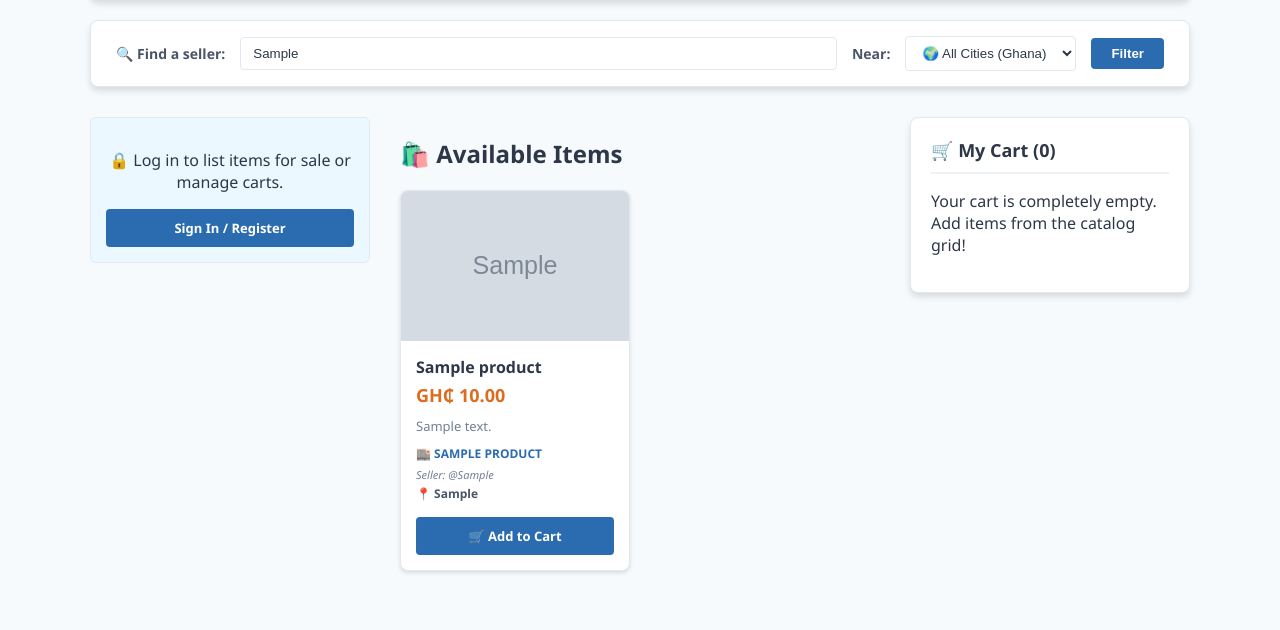
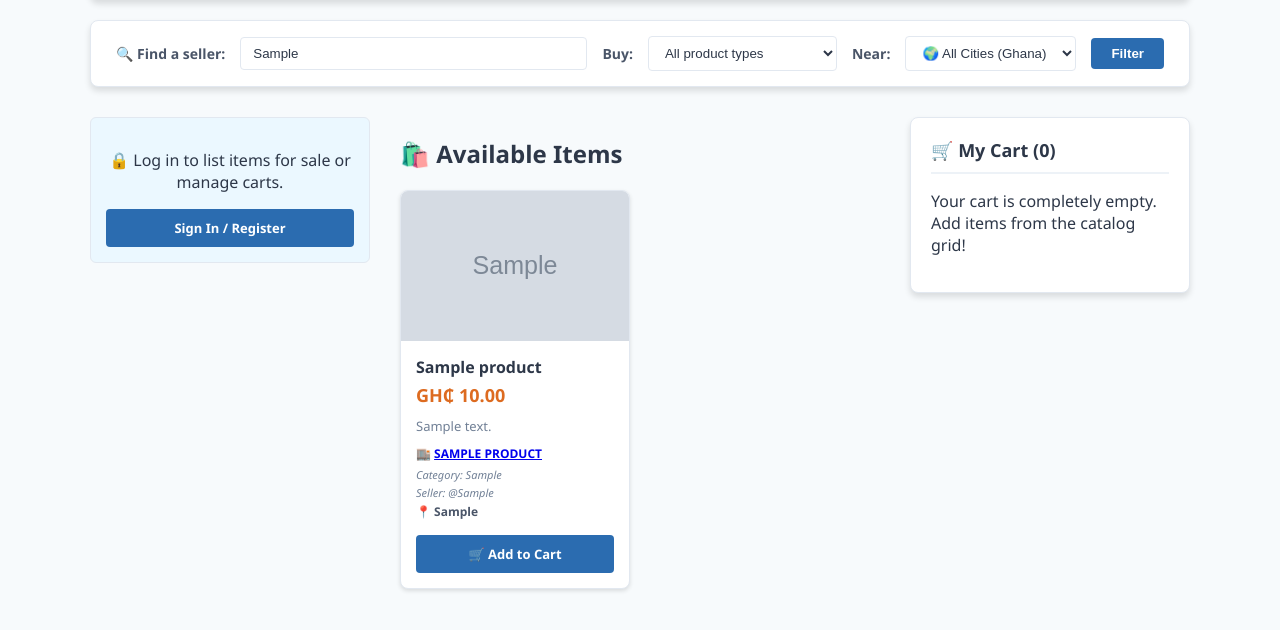
Before and after one commit to iRish-wINe/USER, a Flask app: a page that uses Desktop/micro_marketplace/templates/index.html in a window 1280 px wide. Shown: the part 103-733 px from the top of the page. Run offline with Flask 3, Linux system fonts and the light colour scheme; tables that the repository leaves empty hold one stand-in row (values such as "Sample post"); grey boxes marked "Sample" are stand-in pictures.

Commit message:
Add product category discovery

```diff
--- a/Desktop/micro_marketplace/app.py
+++ b/Desktop/micro_marketplace/app.py
@@ -38,6 +38,7 @@ def init_db():
             seller_whatsapp TEXT,
             location TEXT NOT NULL DEFAULT 'Accra',
             business_label TEXT NOT NULL DEFAULT 'Individual Vendor'
+            ,category TEXT NOT NULL DEFAULT 'Other'
         )
     """)
     user_columns = {row[1] for row in cursor.execute("PRAGMA table_info(users)")}
@@ -46,6 +47,8 @@ def init_db():
     product_columns = {row[1] for row in cursor.execute("PRAGMA table_info(products)")}
     if "seller_whatsapp" not in product_columns:
         cursor.execute("ALTER TABLE products ADD COLUMN seller_whatsapp TEXT")
+    if "category" not in product_columns:
+        cursor.execute("ALTER TABLE products ADD COLUMN category TEXT NOT NULL DEFAULT 'Other'")
     conn.commit()
     conn.close()
 
@@ -76,6 +79,7 @@ def home():
         title = request.form.get("title")
         price = request.form.get("price")
         description = request.form.get("description")
+        category = request.form.get("category", "Other")
         location = request.form.get("location")
         file = request.files.get("product_image")
 
@@ -85,13 +89,14 @@ def home():
             b_label = session.get("company_name") if session.get("company_name") else "Individual Vendor"
 
             query_db(
-                "INSERT INTO products (title, price, description, image_file, seller, seller_email, seller_whatsapp, location, business_label) VALUES (?, ?, ?, ?, ?, ?, ?, ?, ?)",
-                (title, float(price), description, filename, session["username"], session["email"], session.get("whatsapp_number"), location, b_label)
+                "INSERT INTO products (title, price, description, image_file, seller, seller_email, seller_whatsapp, location, business_label, category) VALUES (?, ?, ?, ?, ?, ?, ?, ?, ?, ?)",
+                (title, float(price), description, filename, session["username"], session["email"], session.get("whatsapp_number"), location, b_label, category)
             )
             return redirect(url_for("home"))
 
     selected_filter = request.args.get("filter_location", "All")
     company_search = request.args.get("company_search", "").strip()
+    selected_category = request.args.get("category", "All")
     product_conditions = []
     product_args = []
     if selected_filter != "All":
@@ -101,6 +106,9 @@ def home():
         product_conditions.append("(business_label LIKE ? OR seller LIKE ?)")
         search_pattern = f"%{company_search}%"
         product_args.extend([search_pattern, search_pattern])
+    if selected_category != "All":
+        product_conditions.append("category = ?")
+        product_args.append(selected_category)
     product_query = "SELECT * FROM products"
     if product_conditions:
         product_query += " WHERE " + " AND ".join(product_conditions)
@@ -136,7 +144,8 @@ def home():
         message += f"\nTotal Cost: GH₵{seller_order['total']:.2f}. Let's arrange MoMo payment!"
         seller_order["whatsapp_text"] = quote(message)
 
-    return render_template("index.html", products=all_products, active_filter=selected_filter, company_search=company_search, cart_items=cart_items, cart_total=cart_total, seller_orders=seller_orders.values())
+    categories = ["Phones & Accessories", "Groceries", "Clothing", "Books", "Beauty & Personal Care", "Home & Kitchen", "Electronics", "Other"]
+    return render_template("index.html", products=all_products, active_filter=selected_filter, company_search=company_search, selected_category=selected_category, categories=categories, cart_items=cart_items, cart_total=cart_total, seller_orders=seller_orders.values())
 
 @app.route("/delete-item/<int:product_id>")
 def delete_item(product_id):
--- a/Desktop/micro_marketplace/templates/index.html
+++ b/Desktop/micro_marketplace/templates/index.html
@@ -63,6 +63,13 @@
         <form method="GET" action="{{ url_for('home') }}" class="filter-bar">
             <label for="company-search" style="font-weight: bold; font-size: 14px; color: #4a5568;">🔍 Find a seller:</label>
             <input id="company-search" type="search" name="company_search" value="{{ company_search }}" placeholder="Company or vendor name">
+            <label for="category-filter" style="font-weight: bold; font-size: 14px; color: #4a5568;">Buy:</label>
+            <select id="category-filter" name="category">
+                <option value="All" {% if selected_category == 'All' %}selected{% endif %}>All product types</option>
+                {% for category in categories %}
+                    <option value="{{ category }}" {% if selected_category == category %}selected{% endif %}>{{ category }}</option>
+                {% endfor %}
+            </select>
             <label for="location-filter" style="font-weight: bold; font-size: 14px; color: #4a5568;">Near:</label>
             <select id="location-filter" name="filter_location">
                 {% for city in ['All', 'Accra', 'Akim Oda', 'Cape Coast', 'Koforidua', 'Kumasi', 'Nsawam', 'Takoradi', 'Tamale', 'Tema'] %}
@@ -79,6 +86,10 @@
                         <h3>📢 List Product</h3>
                         <input type="text" name="title" placeholder="Item Name" required>
                         <input type="number" name="price" step="0.01" placeholder="Price (GHS)" required>
+                        <select name="category" required>
+                            <option value="" disabled selected>Choose product type</option>
+                            {% for category in categories %}<option value="{{ category }}">{{ category }}</option>{% endfor %}
+                        </select>
                         <select name="location">
                             {% for city in ['Accra', 'Akim Oda', 'Cape Coast', 'Koforidua', 'Kumasi', 'Nsawam', 'Takoradi', 'Tamale', 'Tema'] %}<option value="{{ city }}">{{ city }}</option>{% endfor %}
                         </select>
@@ -103,7 +114,8 @@
                                 <h3 class="card-title">{{ product.title }}</h3>
                                 <div class="card-price">GH₵ {{ "%.2f"|format(product.price) }}</div>
                                 <p class="card-text">{{ product.description }}</p>
-                                <div class="card-brand">🏬 {{ product.business_label }}</div>
+                                <div class="card-brand">🏬 <a href="{{ url_for('home', company_search=product.seller, filter_location=active_filter, category=selected_category) }}">{{ product.business_label }}</a></div>
+                                <div class="card-metadata">Category: {{ product.category }}</div>
                                 <div class="card-metadata">Seller: @{{ product.seller }}</div>
                                 <div class="card-location">📍 {{ product.location }}</div>
                                 <div class="card-actions">
```
